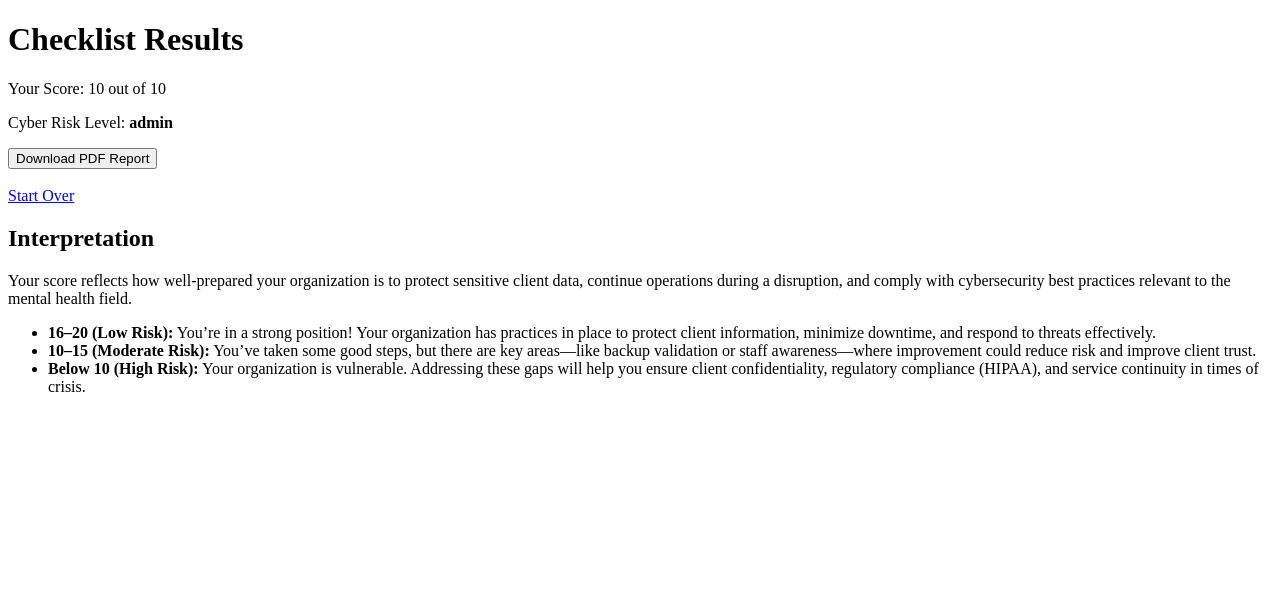
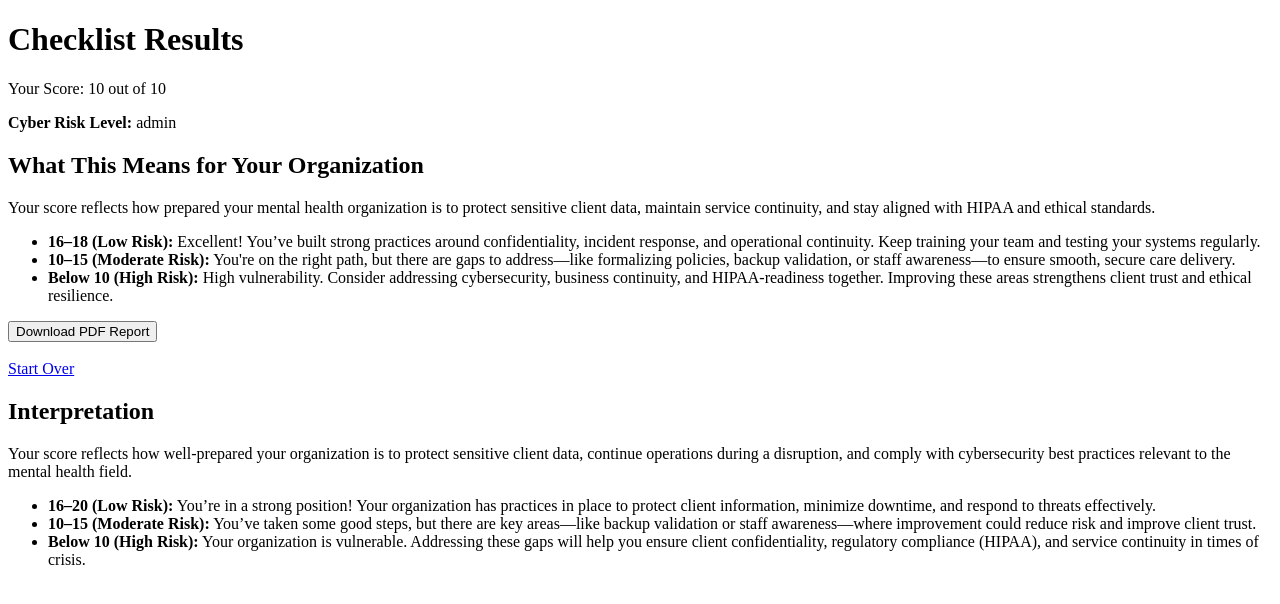
Before and after one commit to LRTechpro/cyber-posture-checklist, a Flask app: template templates/result.html in a window 1280 px wide. Shown: the top 604 px of the page. Run offline with Flask 3, Linux system fonts and the light colour scheme; the template is opened without the code that fills it: most values are stand-ins (such as "Sample title", 1, 10 or a date in 2020).

Commit message:
Update result.html

```diff
--- a/templates/result.html
+++ b/templates/result.html
@@ -1,12 +1,21 @@
 <!DOCTYPE html>
 <html>
 <head>
-    <title>Results</title>
+    <title>Checklist Results</title>
 </head>
 <body>
     <h1>Checklist Results</h1>
     <p>Your Score: {{ score }} out of {{ total }}</p>
-    <p>Cyber Risk Level: <strong>{{ level }}</strong></p>
+    <p><strong>Cyber Risk Level:</strong> {{ level }}</p>
+
+    <h2>What This Means for Your Organization</h2>
+    <p>Your score reflects how prepared your mental health organization is to protect sensitive client data, maintain service continuity, and stay aligned with HIPAA and ethical standards.</p>
+
+    <ul>
+        <li><strong>16–18 (Low Risk):</strong> Excellent! You’ve built strong practices around confidentiality, incident response, and operational continuity. Keep training your team and testing your systems regularly.</li>
+        <li><strong>10–15 (Moderate Risk):</strong> You're on the right path, but there are gaps to address—like formalizing policies, backup validation, or staff awareness—to ensure smooth, secure care delivery.</li>
+        <li><strong>Below 10 (High Risk):</strong> High vulnerability. Consider addressing cybersecurity, business continuity, and HIPAA-readiness together. Improving these areas strengthens client trust and ethical resilience.</li>
+    </ul>
 
     <form method="POST" action="/download">
         {% for question in questions %}
@@ -14,10 +23,12 @@
         {% endfor %}
         <button type="submit">Download PDF Report</button>
     </form>
+
     <br>
     <a href="/">Start Over</a>
 </body>
 </html>
+
 <!-- Placeholder for result.html -->
 <h2>Interpretation</h2>
 <p>Your score reflects how well-prepared your organization is to protect sensitive client data, continue operations during a disruption, and comply with cybersecurity best practices relevant to the mental health field.</p>
```
